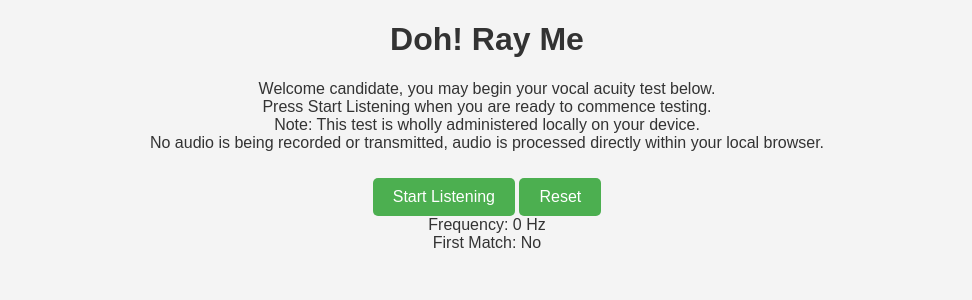
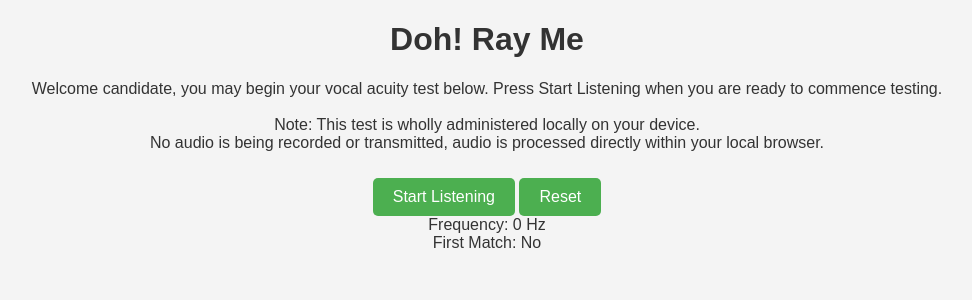
Before and after one commit to Console/console.github.io, a Jekyll site: the page ctf/sound-lock/sound.html, which Jekyll copies as it is, in a window 1280 px wide. Shown: the top 300 px of the page, without its empty margins (153-1125 px from the left). Built offline with Jekyll 4.4.1, drawn with Linux system fonts in a browser that asks for light colours; part of the change alters nothing that is shown.

```diff
--- a/ctf/sound-lock/sound.html
+++ b/ctf/sound-lock/sound.html
@@ -8,8 +8,8 @@
 </head>
 <body>
     <h1>Doh! Ray Me</h1>
-    <p>Welcome candidate, you may begin your vocal acuity test below.<br/>
-        Press Start Listening when you are ready to commence testing.<br/>
+    <p>Welcome candidate, you may begin your vocal acuity test below.
+        Press Start Listening when you are ready to commence testing.<br/><br/>
         Note: This test is wholly administered locally on your device.<br/>
         No audio is being recorded or transmitted, audio is processed directly within your local browser.
     </p>
```
